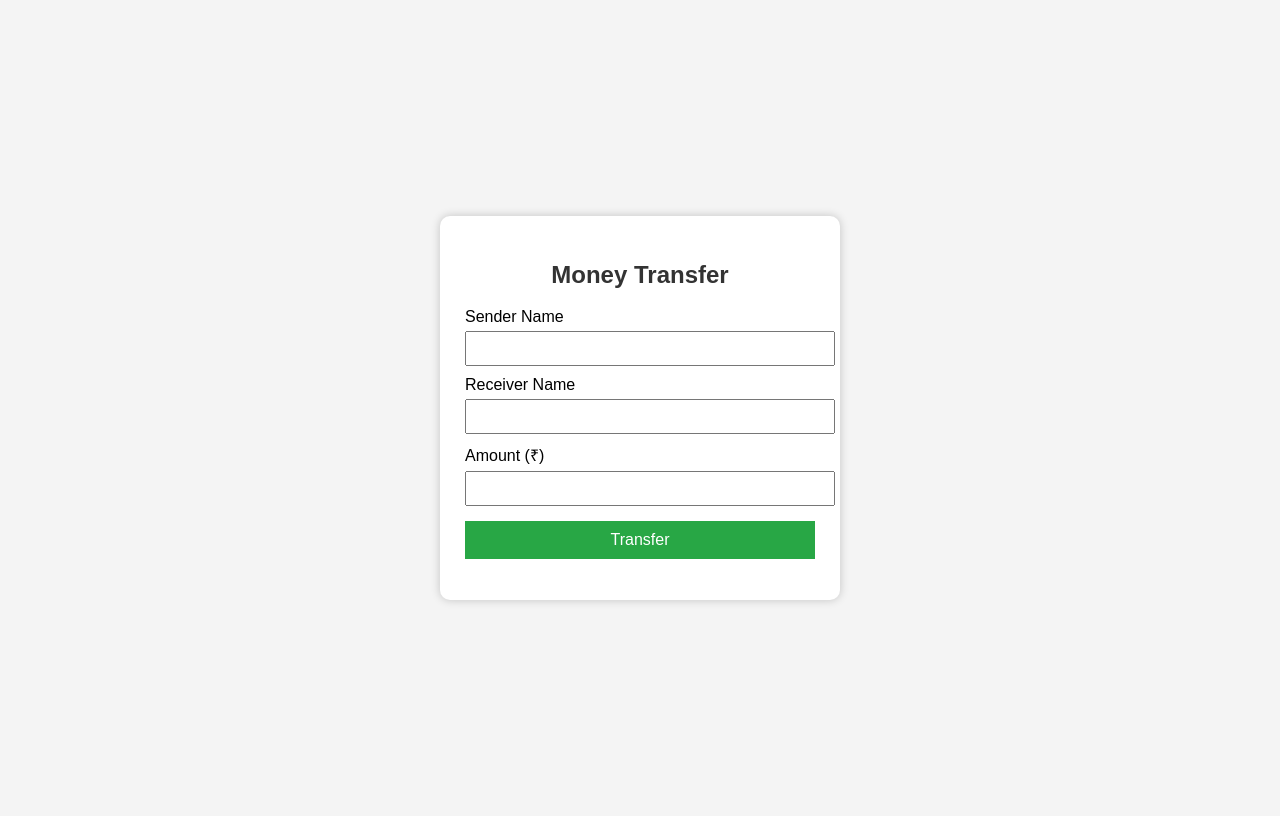
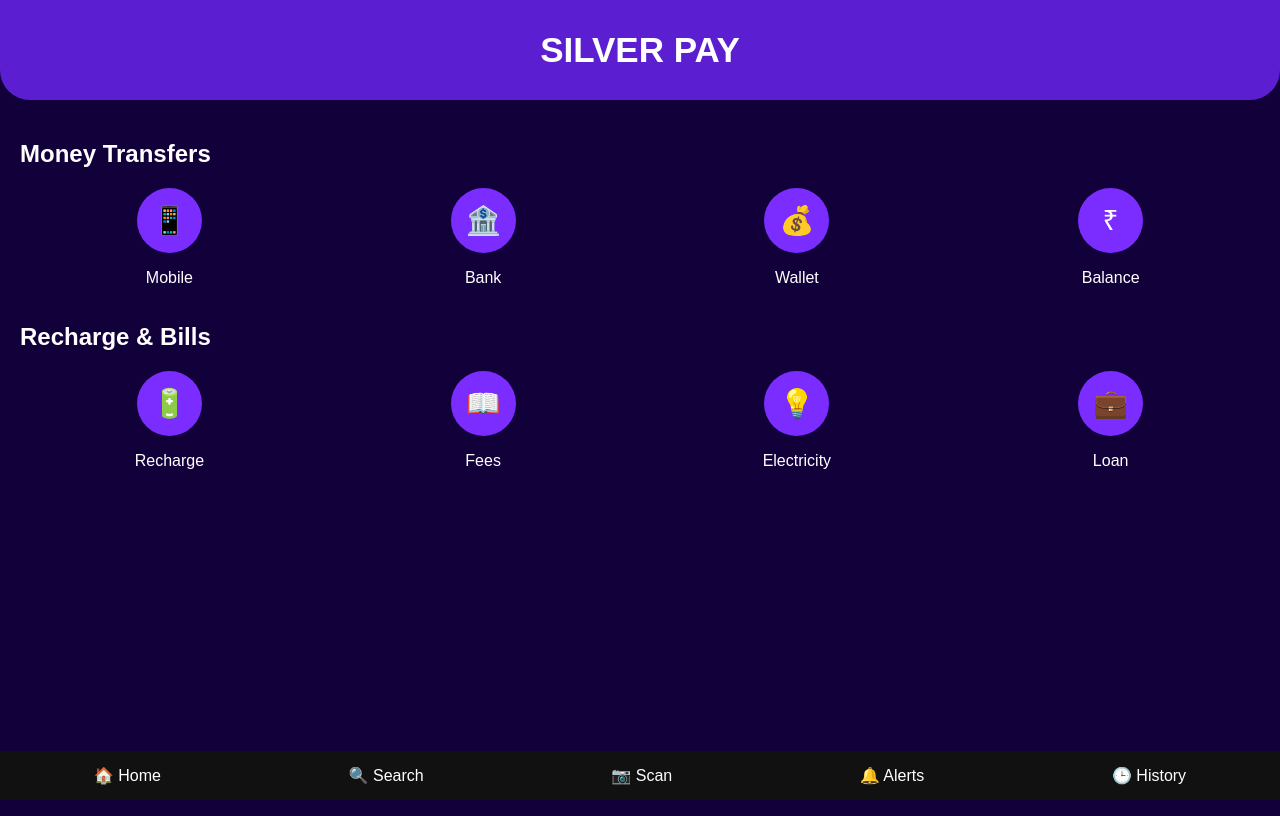
Before and after one commit to akkineniniraja24-ops/Money-transfer, a plain HTML site: page index.html in a window 1280 px wide. Drawn offline with Linux system fonts and the light colour scheme.

Commit message:
Update home .html

```diff
--- a/index.html
+++ b/index.html
@@ -1,101 +1,160 @@
+
 <!DOCTYPE html>
 <html>
 <head>
-    <title>Money Transfer</title>
+<title>Money Transfer App</title>
 <style>
-        body {
-            font-family: Arial, sans-serif;
-            background: #f4f4f4;
-            display: flex;
-            justify-content: center;
-            align-items: center;
-            height: 100vh;
+body{
+    margin:0;
+    font-family:Arial,sans-serif;
+    background:#12003b;
+    color:white;
 }
 
-        .container {
-            background: white;
-            padding: 25px;
-            border-radius: 10px;
-            width: 350px;
-            box-shadow: 0 0 10px rgba(0,0,0,0.2);
+.header{
+    background:#5b1fd1;
+    padding:30px;
+    text-align:center;
+    font-size:35px;
+    font-weight:bold;
+    border-radius:0 0 30px 30px;
 }
 
-        h2 {
-            text-align: center;
-            color: #333;
+.section{
+    padding:20px;
 }
 
-        label {
-            display: block;
-            margin-top: 10px;
+h2{
+    margin-bottom:20px;
 }
 
-        input {
-            width: 100%;
-            padding: 8px;
-            margin-top: 5px;
+.menu{
+    display:flex;
+    justify-content:space-around;
+    flex-wrap:wrap;
+    gap:15px;
 }
 
-        button {
-            width: 100%;
-            padding: 10px;
-            margin-top: 15px;
-            background: #28a745;
-            color: white;
-            border: none;
-            cursor: pointer;
-            font-size: 16px;
+.item{
+    width:90px;
+    text-align:center;
 }
 
-        button:hover {
-            background: #218838;
+.item a{
+    text-decoration:none;
+    color:white;
 }
 
-        #message {
-            text-align: center;
-            margin-top: 15px;
-            font-weight: bold;
-            color: green;
+.icon{
+    width:65px;
+    height:65px;
+    background:#7b2cff;
+    border-radius:50%;
+    margin:auto;
+    line-height:65px;
+    font-size:28px;
+    transition:0.3s;
+}
+
+.icon:hover{
+    background:#9a55ff;
+    transform:scale(1.1);
+}
+
+.bottom{
+    position:fixed;
+    bottom:0;
+    width:100%;
+    background:#111;
+    display:flex;
+    justify-content:space-around;
+    padding:15px 0;
 }
 </style>
 </head>
 <body>
 
-<div class="container">
-    <h2>Money Transfer</h2>
-
-    <label>Sender Name</label>
-    <input type="text" id="sender">
-
-    <label>Receiver Name</label>
-    <input type="text" id="receiver">
-
-    <label>Amount (₹)</label>
-    <input type="number" id="amount">
-
-    <button onclick="transferMoney()">Transfer</button>
-
-    <p id="message"></p>
+<div class="header">
+    SILVER PAY
 </div>
 
-<script>
-function transferMoney() {
-    let sender = document.getElementById("sender").value;
-    let receiver = document.getElementById("receiver").value;
-    let amount = document.getElementById("amount").value;
+<div class="section">
+    <h2>Money Transfers</h2>
 
-    if(sender === "" || receiver === "" || amount === "") {
-        document.getElementById("message").innerHTML =
-            "Please fill all fields!";
-        document.getElementById("message").style.color = "red";
-    } else {
-        document.getElementById("message").innerHTML =
-            "₹" + amount + " transferred successfully from " +
-            sender + " to " + receiver + "!";
-        document.getElementById("message").style.color = "green";
-    }
-}
-</script>
+    <div class="menu">
+
+        <div class="item">
+            <a href="mobile.html">
+                <div class="icon">📱</div>
+                <p>Mobile</p>
+            </a>
+        </div>
+
+        <div class="item">
+            <a href="bank.html">
+                <div class="icon">🏦</div>
+                <p>Bank</p>
+            </a>
+        </div>
+
+        <div class="item">
+            <a href="rewards.html">
+                <div class="icon">💰</div>
+                <p>Wallet</p>
+            </a>
+        </div>
+
+        <div class="item">
+            <a href="balance.html">
+                <div class="icon">₹</div>
+                <p>Balance</p>
+            </a>
+        </div>
+
+    </div>
+
+    <h2>Recharge & Bills</h2>
+
+    <div class="menu">
+
+        <div class="item">
+            <a href="recharge.html">
+                <div class="icon">🔋</div>
+                <p>Recharge</p>
+            </a>
+        </div>
+
+        <div class="item">
+            <a href="fees.html">
+                <div class="icon">📖</div>
+                <p>Fees</p>
+            </a>
+        </div>
+
+        <div class="item">
+            <a href="electricity.html">
+                <div class="icon">💡</div>
+                <p>Electricity</p>
+            </a>
+        </div>
+
+        <div class="item">
+            <a href="loan.html">
+                <div class="icon">💼</div>
+                <p>Loan</p>
+            </a>
+        </div>
+
+    </div>
+</div>
+
+<div class="bottom">
+    <span>🏠 Home</span>
+    <span>🔍 Search</span>
+    <span>📷 Scan</span>
+    <span>🔔 Alerts</span>
+    <span>🕒 History</span>
+</div>
 
 </body>
 </html>
```
Lines whose indentation alone changed are shown as unchanged.
